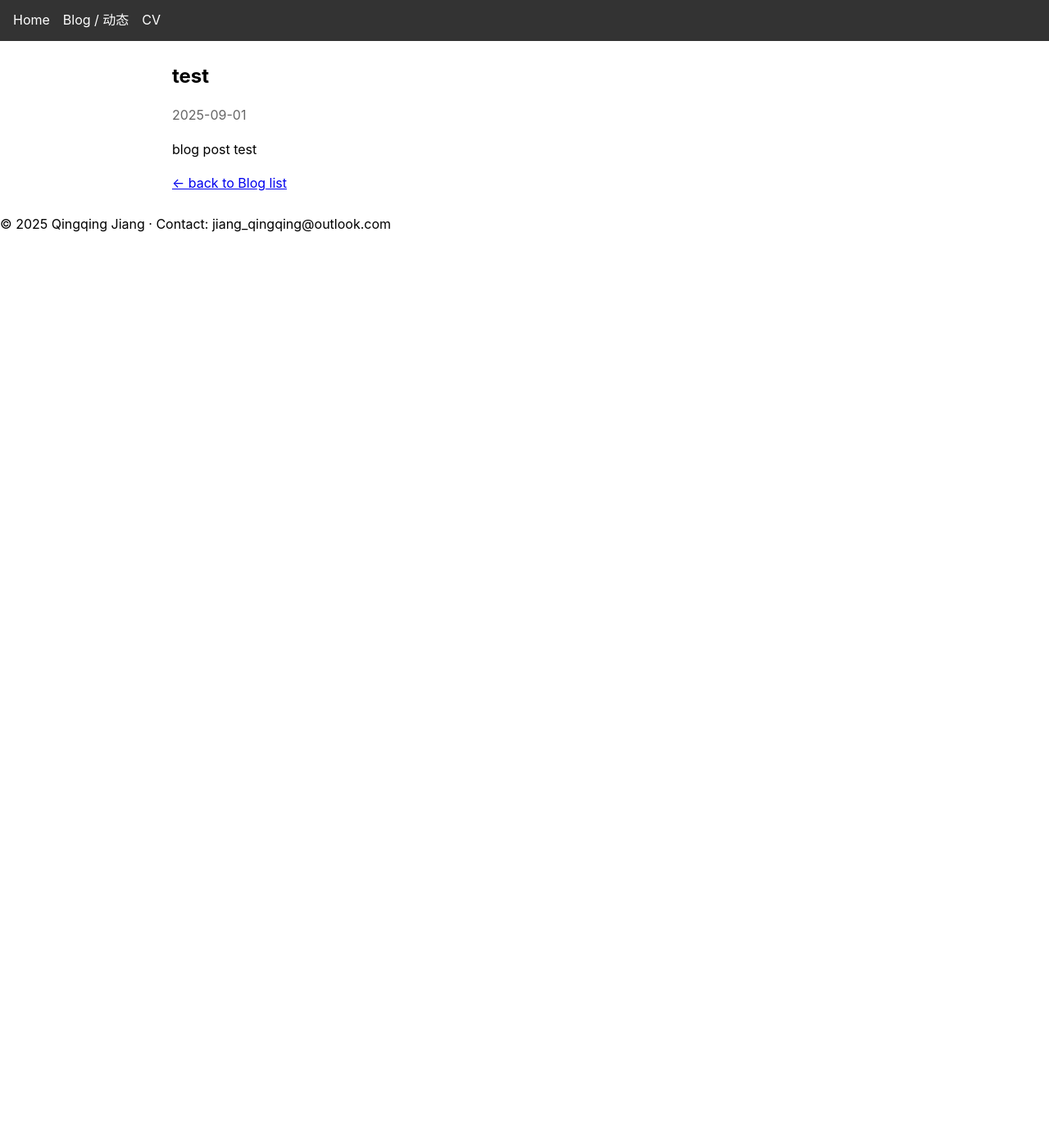
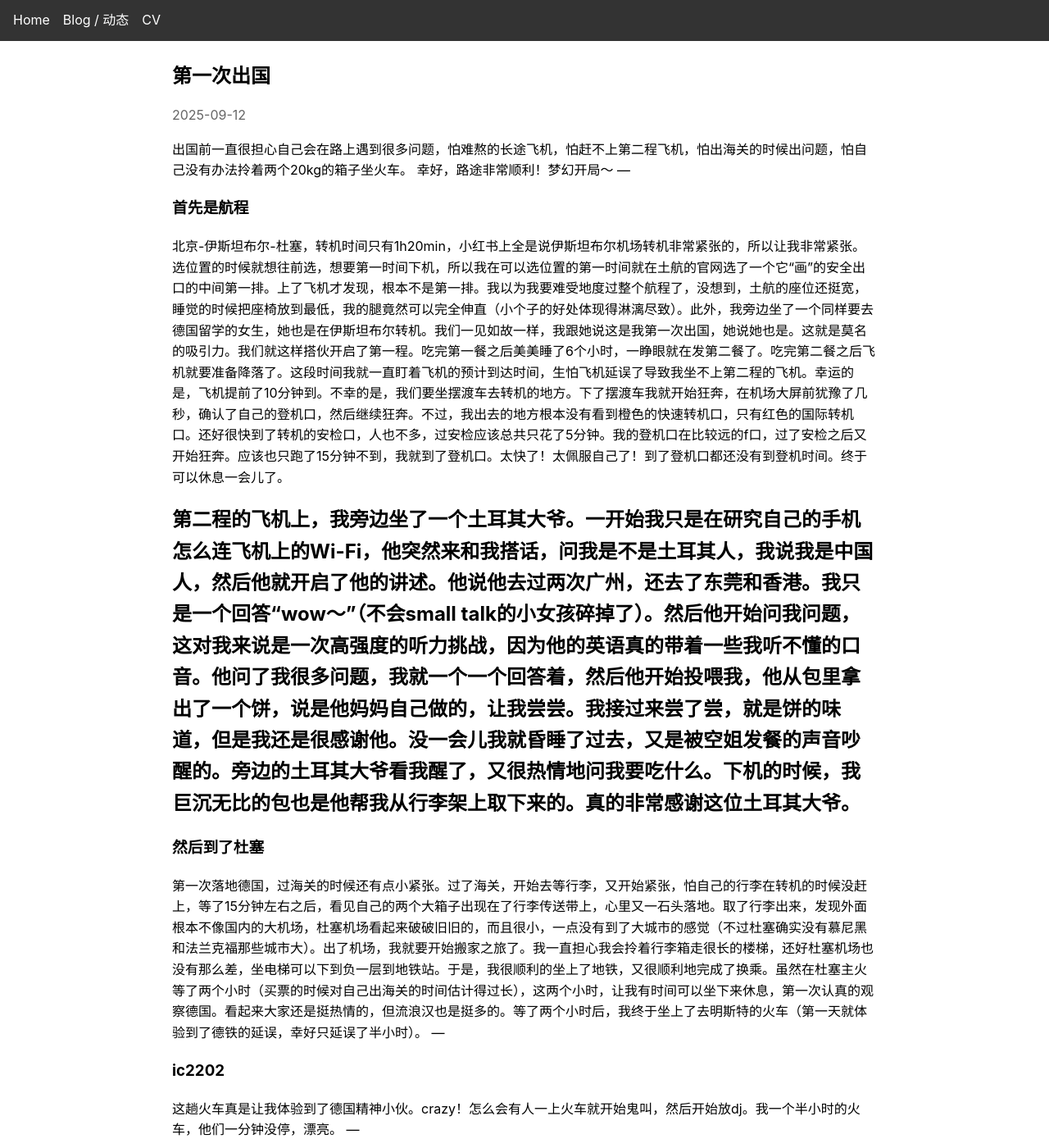
Before and after one commit to QQJiang-edu/QQJiang-edu.github.io, a Jekyll site: the page built from _posts/2025-09-01-blogtest.md, in a window 1280 px wide and 1400 px high. Shown: the whole window at 82% size. Built offline with Jekyll 4.4.1, drawn with Linux system fonts in a browser that asks for light colours; some of the changed text lies outside the part shown.

Commit message:
update post

```diff
--- a/_posts/2025-09-01-blogtest.md
+++ b/_posts/2025-09-01-blogtest.md
@@ -1,7 +1,23 @@
 ---
 layout: post
-title: test
-date: 2025-09-01
+title: 第一次出国
+date: 2025-09-12
 ---
 
-blog post test
+
+出国前一直很担心自己会在路上遇到很多问题，怕难熬的长途飞机，怕赶不上第二程飞机，怕出海关的时候出问题，怕自己没有办法拎着两个20kg的箱子坐火车。
+幸好，路途非常顺利！梦幻开局～
+---
+### 首先是航程
+北京-伊斯坦布尔-杜塞，转机时间只有1h20min，小红书上全是说伊斯坦布尔机场转机非常紧张的，所以让我非常紧张。选位置的时候就想往前选，想要第一时间下机，所以我在可以选位置的第一时间就在土航的官网选了一个它“画”的安全出口的中间第一排。上了飞机才发现，根本不是第一排。我以为我要难受地度过整个航程了，没想到，土航的座位还挺宽，睡觉的时候把座椅放到最低，我的腿竟然可以完全伸直（小个子的好处体现得淋漓尽致）。此外，我旁边坐了一个同样要去德国留学的女生，她也是在伊斯坦布尔转机。我们一见如故一样，我跟她说这是我第一次出国，她说她也是。这就是莫名的吸引力。我们就这样搭伙开启了第一程。吃完第一餐之后美美睡了6个小时，一睁眼就在发第二餐了。吃完第二餐之后飞机就要准备降落了。这段时间我就一直盯着飞机的预计到达时间，生怕飞机延误了导致我坐不上第二程的飞机。幸运的是，飞机提前了10分钟到。不幸的是，我们要坐摆渡车去转机的地方。下了摆渡车我就开始狂奔，在机场大屏前犹豫了几秒，确认了自己的登机口，然后继续狂奔。不过，我出去的地方根本没有看到橙色的快速转机口，只有红色的国际转机口。还好很快到了转机的安检口，人也不多，过安检应该总共只花了5分钟。我的登机口在比较远的f口，过了安检之后又开始狂奔。应该也只跑了15分钟不到，我就到了登机口。太快了！太佩服自己了！到了登机口都还没有到登机时间。终于可以休息一会儿了。
+
+第二程的飞机上，我旁边坐了一个土耳其大爷。一开始我只是在研究自己的手机怎么连飞机上的Wi-Fi，他突然来和我搭话，问我是不是土耳其人，我说我是中国人，然后他就开启了他的讲述。他说他去过两次广州，还去了东莞和香港。我只是一个回答“wow～”（不会small talk的小女孩碎掉了）。然后他开始问我问题，这对我来说是一次高强度的听力挑战，因为他的英语真的带着一些我听不懂的口音。他问了我很多问题，我就一个一个回答着，然后他开始投喂我，他从包里拿出了一个饼，说是他妈妈自己做的，让我尝尝。我接过来尝了尝，就是饼的味道，但是我还是很感谢他。没一会儿我就昏睡了过去，又是被空姐发餐的声音吵醒的。旁边的土耳其大爷看我醒了，又很热情地问我要吃什么。下机的时候，我巨沉无比的包也是他帮我从行李架上取下来的。真的非常感谢这位土耳其大爷。
+---
+### 然后到了杜塞
+第一次落地德国，过海关的时候还有点小紧张。过了海关，开始去等行李，又开始紧张，怕自己的行李在转机的时候没赶上，等了15分钟左右之后，看见自己的两个大箱子出现在了行李传送带上，心里又一石头落地。取了行李出来，发现外面根本不像国内的大机场，杜塞机场看起来破破旧旧的，而且很小，一点没有到了大城市的感觉（不过杜塞确实没有慕尼黑和法兰克福那些城市大）。出了机场，我就要开始搬家之旅了。我一直担心我会拎着行李箱走很长的楼梯，还好杜塞机场也没有那么差，坐电梯可以下到负一层到地铁站。于是，我很顺利的坐上了地铁，又很顺利地完成了换乘。虽然在杜塞主火等了两个小时（买票的时候对自己出海关的时间估计得过长），这两个小时，让我有时间可以坐下来休息，第一次认真的观察德国。看起来大家还是挺热情的，但流浪汉也是挺多的。等了两个小时后，我终于坐上了去明斯特的火车（第一天就体验到了德铁的延误，幸好只延误了半小时）。
+---
+### ic2202
+这趟火车真是让我体验到了德国精神小伙。crazy！怎么会有人一上火车就开始鬼叫，然后开始放dj。我一个半小时的火车，他们一分钟没停，漂亮。
+---
+### 初到住处
+我租到了一个超级超级好的房间，室友非常非常好，房东也非常非常好，这一部分留着下次再写吧。
```
